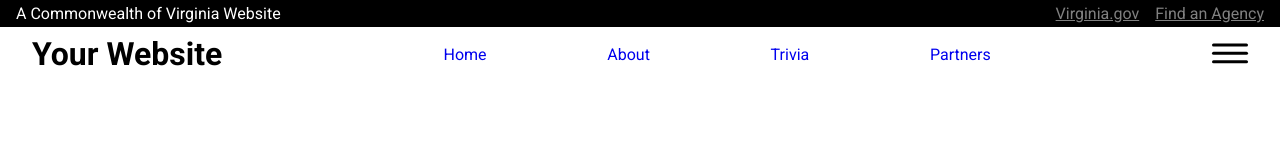
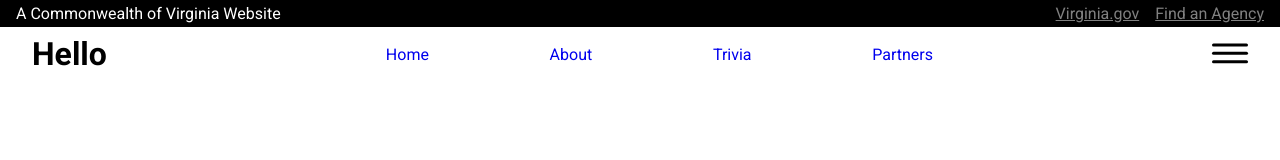
Before and after one commit to deppes365/Parallax-Theme, a plain HTML site: page index.html in a window 1280 px wide. Drawn offline with Linux system fonts and the light colour scheme.

Commit message:
git push pull test

```diff
--- a/index.html
+++ b/index.html
@@ -30,7 +30,7 @@
 			</div>
 			<div class="nav-bar">
 				<div class="container">
-					<h1 class="website-title"><a href="#">Your Website</a></h1>
+					<h1 class="website-title"><a href="#">Hello</a></h1>
                     <ul class="nav-links">
                         <li><a href="#">Home</a></li>
                         <li><a href="#">About</a></li>
```
